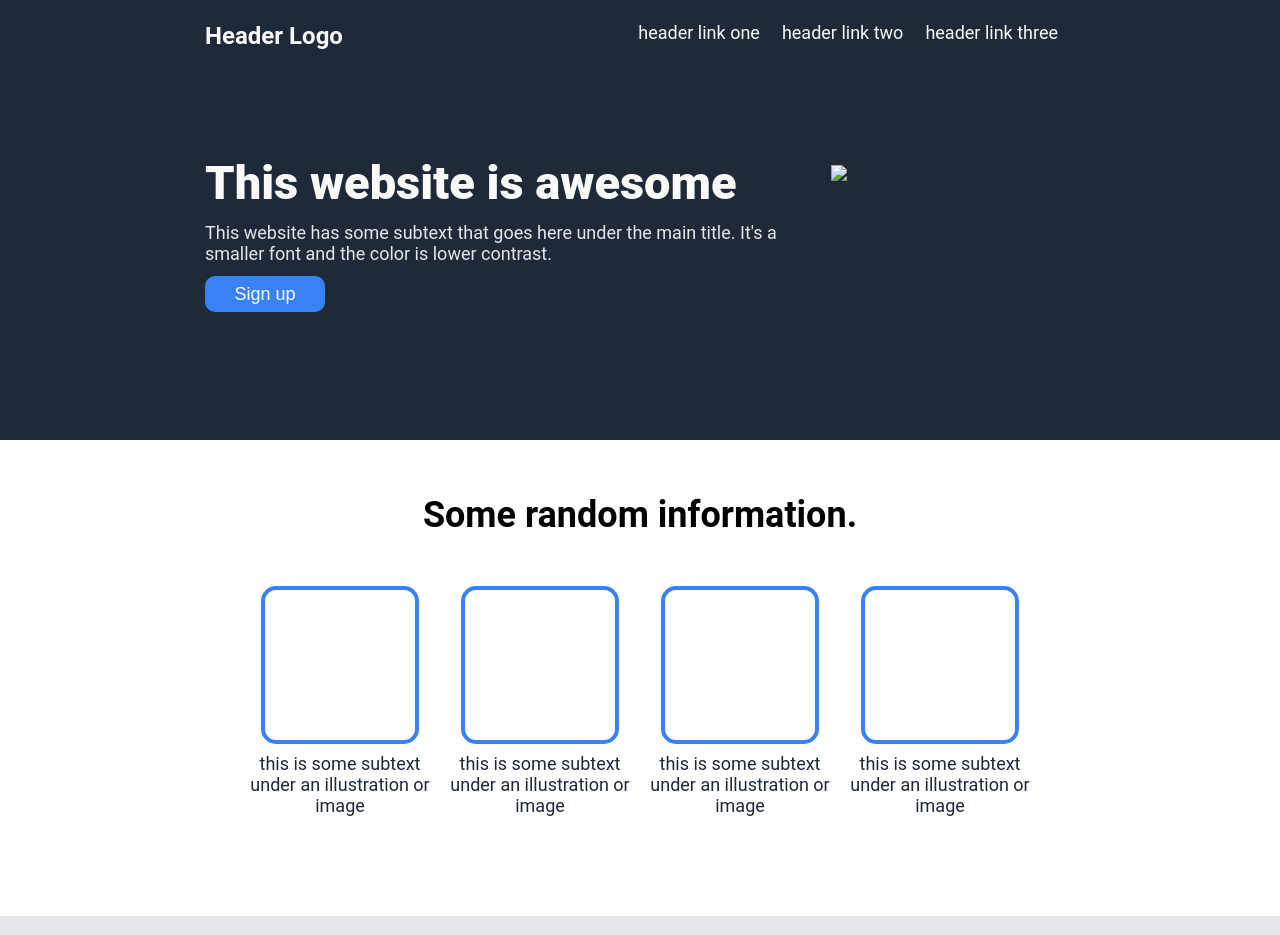
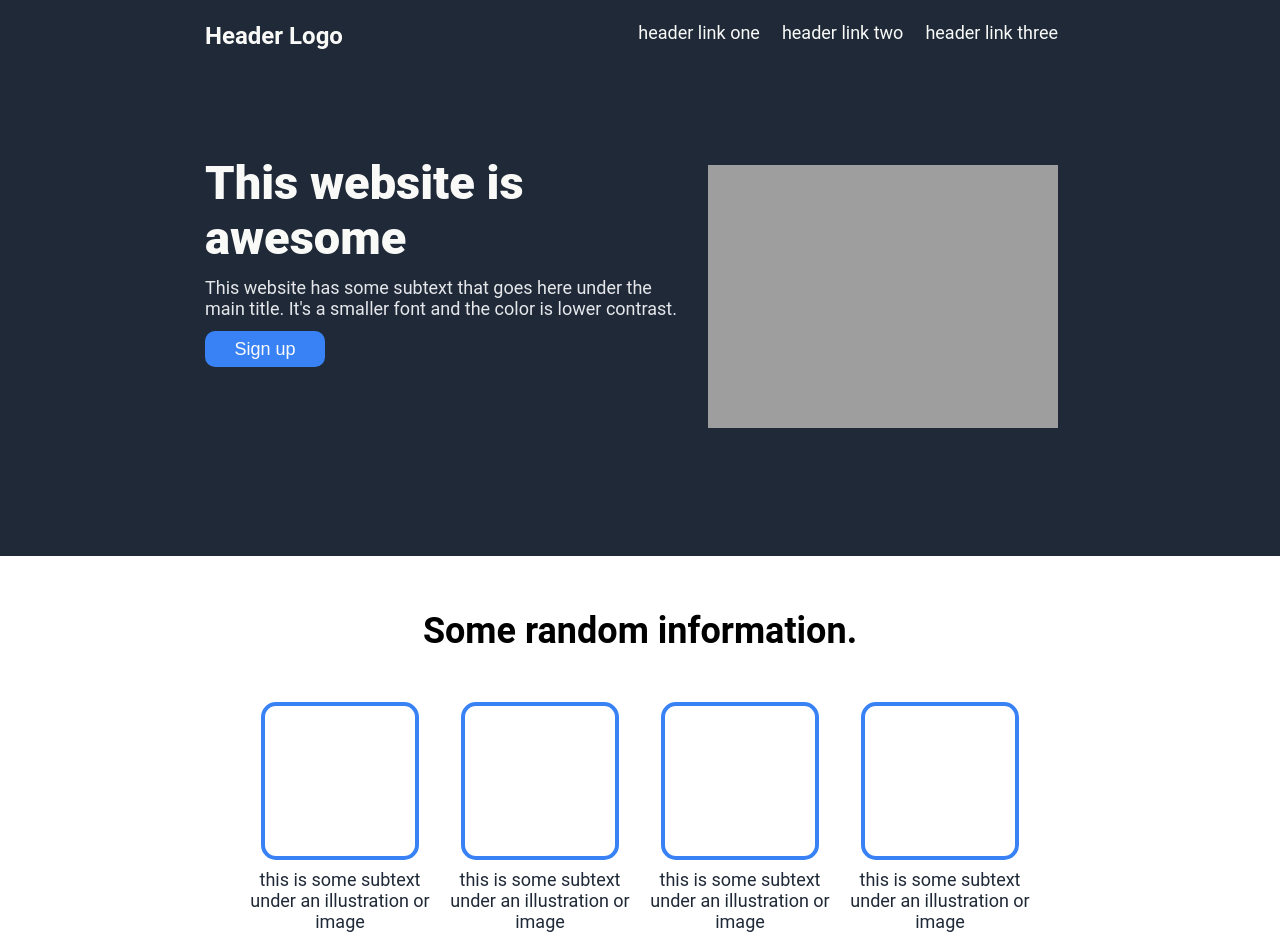
Before and after one commit to oscargmora/landing-page, a plain HTML site: page index.html in a window 1280 px wide. Shown: the top 935 px of the page. Drawn offline with Linux system fonts and the light colour scheme; the site is published under a folder, as on GitHub Pages, so addresses that start at the root find nothing.

Commit message:
Image Fix

```diff
--- a/index.html
+++ b/index.html
@@ -27,7 +27,7 @@
                 </p>
                 <button class="topbutton">Sign up</button>
             </div>
-            <img src="/img/statue.JPG" alt-text="man taking picture with a film camera in front of mountains">
+            <img src="img/statue.JPG" alt-text="Silver statue">
         </div>
     </div>
     <div class="section-two">
```
